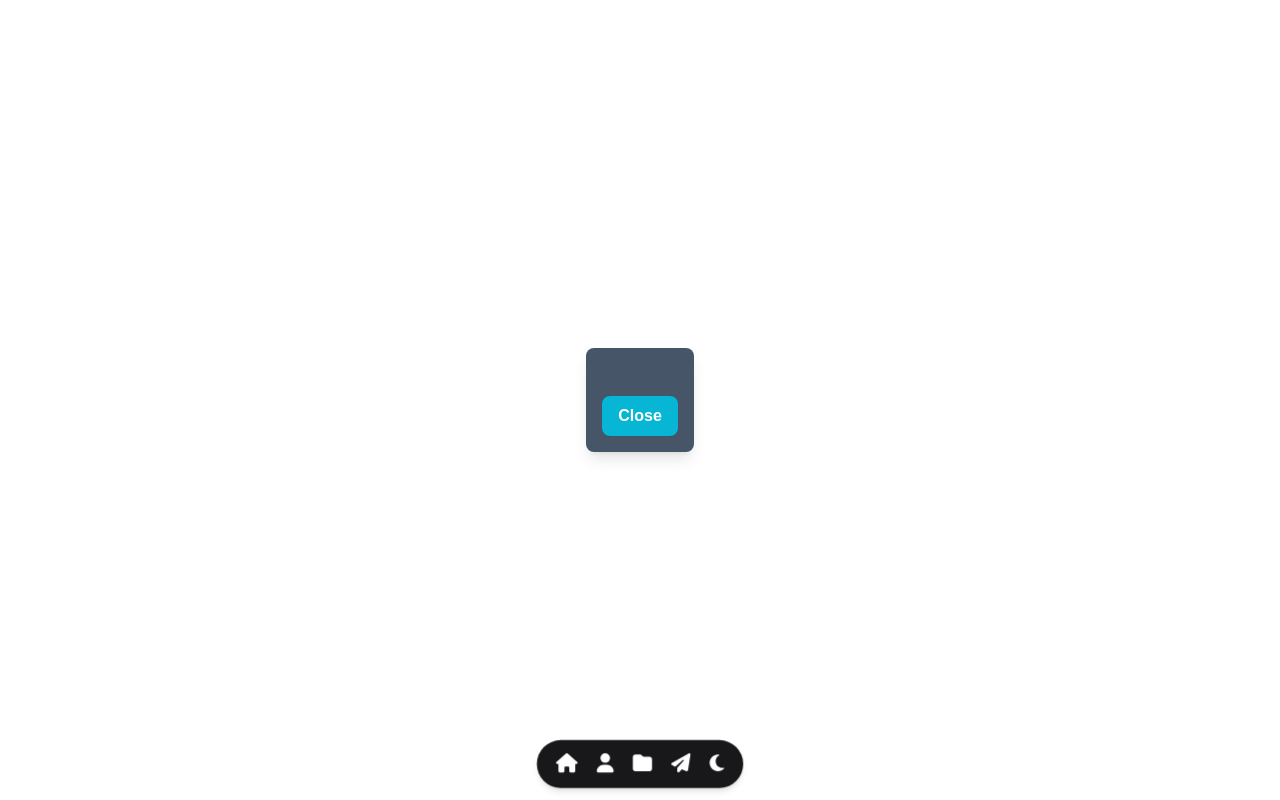
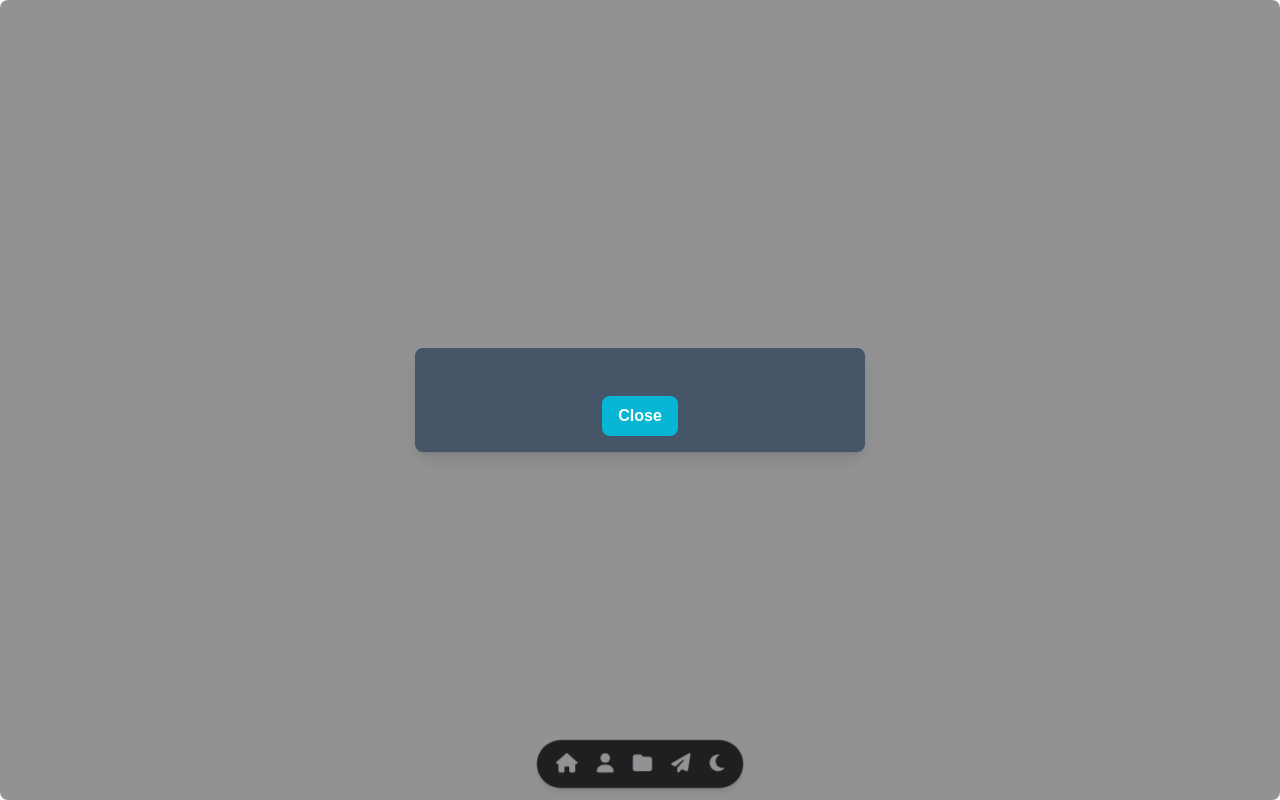
Before and after one commit to JericNisperos/NextJs-Portfolio, a Next.js app in the folder nextjs-portfolio/: page /components/Modal in a window 1280 px wide. Built offline with nearby package versions, Linux system fonts and the light colour scheme; a web font is replaced by a local one.

Commit message:
fixed send button opacity background on modal

```diff
--- a/nextjs-portfolio/src/pages/components/Modal.js
+++ b/nextjs-portfolio/src/pages/components/Modal.js
@@ -4,9 +4,9 @@ import { motion } from 'framer-motion';
 
 const Modal = ({ children, onClose }) => {
   return (
-    <div className="z-100 fixed inset-0 flex items-center justify-center mx-auto w-[450px] text-center">
+    <div className="z-50 fixed inset-0 flex items-center justify-center mx-auto text-center">
       <motion.div
-        className="dark:bg-slate-600 bg-slate-600 p-4 rounded-lg shadow-lg"
+        className="dark:bg-slate-600 z-[100] bg-slate-600 p-4 rounded-lg shadow-lg w-[450px] "
         initial={{ scale: 0 }}
         animate={{ scale: 1 }}
         transition={{delay: 0.2}}
@@ -16,13 +16,13 @@ const Modal = ({ children, onClose }) => {
         <button className="mt-8 rounded-lg px-4 py-2 bg-cyan-500 text-white font-semibold shadow-sm focus:outline-none focus:ring-2 focus:ring-cyan-300 hover:bg-cyan-700 cursor-pointer" onClick={onClose}>Close</button>
 
       </motion.div>
-      {/* <motion.div
-        className="absolute min-h-screen z-80 w-full bg-zinc-800 p-4 rounded-lg opacity-25"
+      <motion.div
+        className="absolute min-h-screen min-w-screen w-full bg-zinc-800 p-4 rounded-lg opacity-75"
         // onClick={onClose}
         initial={{ opacity: 0 }}
         animate={{ opacity: 0.5 }}
         exit={{ opacity: 0 }}
-      ></motion.div> */}
+      ></motion.div>
 
 
 
--- a/nextjs-portfolio/src/pages/sections/ContactBlock.js
+++ b/nextjs-portfolio/src/pages/sections/ContactBlock.js
@@ -54,7 +54,7 @@ function ContactBlock() {
   }
 
   return (
-    <div className=" relative transition-colors duration-1000 ease-in-out pt-12 pb-24 cursor-default dark:bg-zinc-900 bg-white">
+    <div id="contact" className=" relative transition-colors duration-1000 ease-in-out pt-12 pb-24 cursor-default dark:bg-zinc-900 bg-white">
       {/* <motion.h1 initial={{ opacity: 0, y: 10 }} whileInView={{ opacity: 1, y: 0 }} exit={{ opacity: 0, y: 10 }} className="font-bold mb-4 text-center text-4xl md:text-6xl dark:text-white text-black">
         Reach me Out!
       </motion.h1> */}
@@ -89,7 +89,7 @@ function ContactBlock() {
                     value={username}
                     required
                     onChange={(e) => setUsername(e.target.value)}
-                    className="grid-cols-1 dark:bg-zinc-700 bg-slate-100 placeholder:text-zinc-600 dark:placeholder:text-slate-200    shadow-white rounded px-4 py-2 focus:outline-none focus:ring-2 focus:ring-cyan-300"
+                    className="grid-cols-1 dark:bg-zinc-800 bg-slate-100 placeholder:text-zinc-600 dark:placeholder:text-slate-200    shadow-white rounded px-4 py-2 focus:outline-none focus:ring-2 focus:ring-cyan-300"
                   />
                   <input
                     type="email"
@@ -98,7 +98,7 @@ function ContactBlock() {
                     value={useremail}
                     required
                     onChange={(e) => setUserEmail(e.target.value)}
-                    className=" dark:bg-zinc-700 bg-slate-100 placeholder:text-zinc-600 dark:placeholder:text-slate-200 rounded-lg px-4 py-2 focus:outline-none focus:ring-2 focus:ring-cyan-300  "
+                    className=" dark:bg-zinc-800 bg-slate-100 placeholder:text-zinc-600 dark:placeholder:text-slate-200 rounded-lg px-4 py-2 focus:outline-none focus:ring-2 focus:ring-cyan-300  "
                   />
                 </div>
                 <textarea
@@ -110,12 +110,13 @@ function ContactBlock() {
                     setMessage(e.target.value);
                     setMessageLength(e.target.value.length);
                   }}
-                  className={`dark:bg-zinc-700 bg-slate-100 placeholder:text-zinc-600 dark:placeholder:text-slate-200 rounded-lg px-4 py-2 shadow-sm focus:outline-none focus:ring-2 focus:ring-cyan-300 h-60`}
+                  className={`dark:bg-zinc-800 bg-slate-100 placeholder:text-zinc-600 dark:placeholder:text-slate-200 rounded-lg px-4 py-2 shadow-sm focus:outline-none focus:ring-2 focus:ring-cyan-300 h-60`}
                 ></textarea>
                 <div className="text-center items-center">
                   <input type="submit" value="Send" className="w-3/12  rounded-lg px-4 py-2 bg-cyan-500 text-white font-semibold shadow-sm focus:outline-none focus:ring-2 focus:ring-cyan-300 hover:bg-cyan-700 cursor-pointer" />
                 </div>
               </form>
+
             </div>
           </div>
         </div>
@@ -123,10 +124,10 @@ function ContactBlock() {
       {/* <button onClick={handleOpenModal}>open</button> */}
       {isModalOpen && (
         <Modal onClose={handleCloseModal}>
-          <p className="dark:text-cyan-300 text-cyan-500 text-4xl font-bold ">Success!</p>
-          <p className="text-white text-lg mt-4 text-justify">
+          {/* <p className="dark:text-cyan-300 text-cyan-500 text-4xl font-bold ">Success!</p> */}
+          <p className="text-white text-xl p-4 mt-4 text-justify">
             {" "}
-            Your message has been sent. Thank you for contacting me. I strive to provide timely responses and typically reply within 24 to 48 hours. I appreciate your patience in the meantime. If you have any urgent concerns, please feel
+            &nbsp;&nbsp;&nbsp;&nbsp;Your message has been sent. Thank you for contacting me. I strive to provide timely responses and typically reply within 24 to 48 hours. I appreciate your patience in the meantime. If you have any urgent concerns, please feel
             free to reach out to me directly thru my active social media accounts. Thank you again for your message.
           </p>
         </Modal>
```
